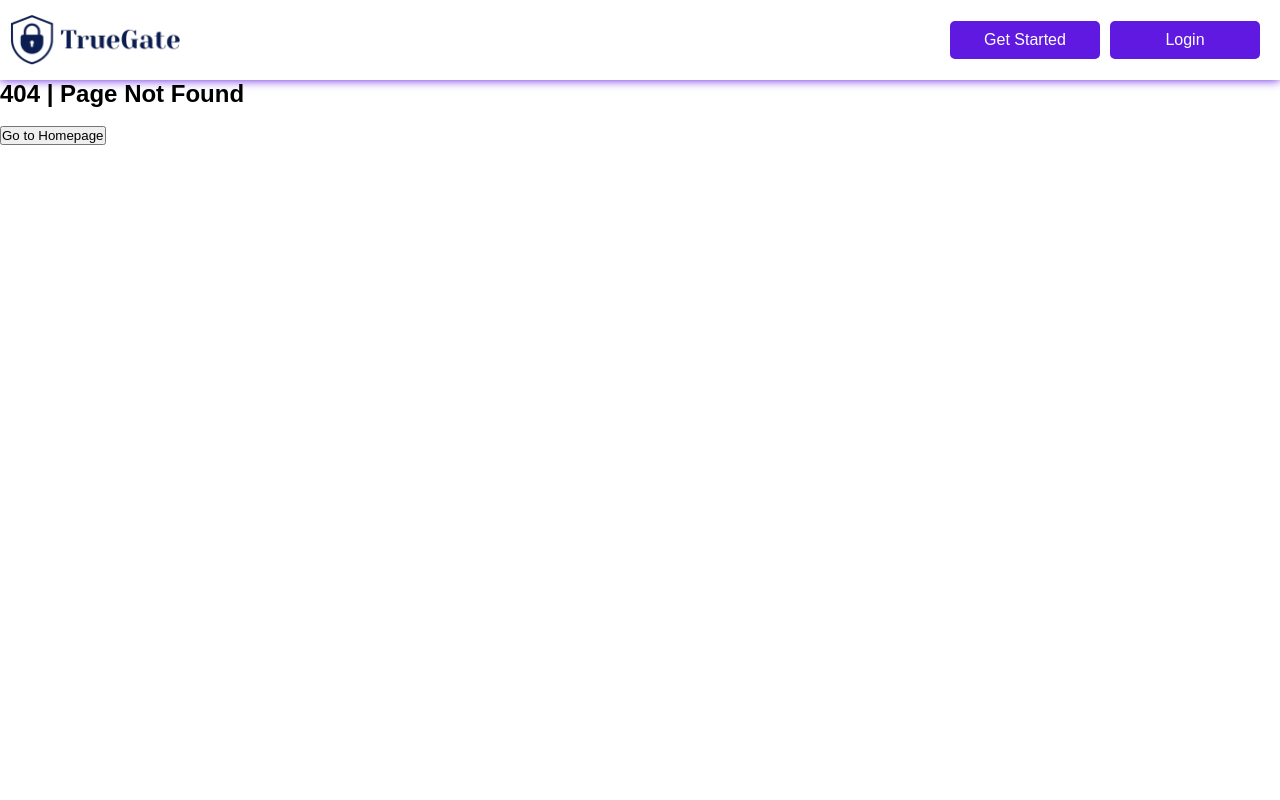
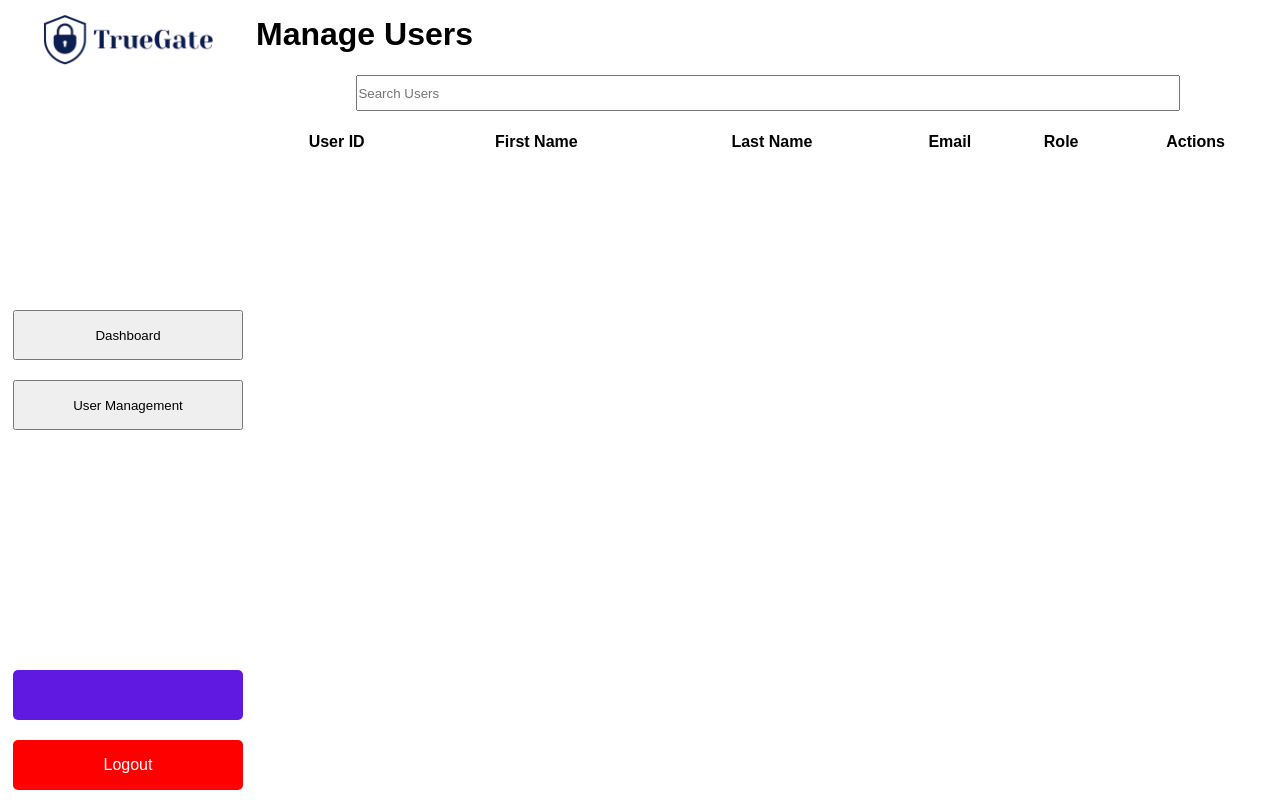
Before and after one commit to akilapilapitiya/TrueGate, a React (Vite) app in the folder frontend/: page /usermanage in a window 1280 px wide. Before the commit this address had no page. Built offline with nearby package versions, Linux system fonts and the light colour scheme.

Commit message:
feat: Added usermanage and Dashboard Interfaces

```diff
--- a/frontend/src/App.jsx
+++ b/frontend/src/App.jsx
@@ -25,6 +25,7 @@ function App() {
         <Route path="profile" element={<Profile />} />
         <Route path="manage" element={<UserManage />} />
         <Route path="resetpassword" element={<PasswordReset/>}/>
+        <Route path="usermanage" element={<UserManage />} />
         <Route path="*" element={<NotFound />} />
       </Route>
     )
--- /dev/null
+++ b/frontend/src/components/LeftNavBar.jsx
@@ -0,0 +1,52 @@
+import '../styles/components/LeftNavBar.css';
+import namedLogo from "../assets/logo-name.png";
+import { useNavigate } from 'react-router-dom';
+import { useDispatch, useSelector } from 'react-redux';
+import { logout } from '../utils/AuthService';
+import { removeUser } from '../utils/userSlice';
+
+  const LeftNavBar = () => {
+  const navigate = useNavigate();
+
+  const dispatch = useDispatch();
+
+  const user = useSelector((state) => state.user.userData);
+
+  const isLoggedIn = !!user;
+  const userName = user?.firstName || "";
+  const userMode = user?.role || "";
+  const originalMode = user?.originalRole || "";
+
+  const handleLogout = () => {
+      logout(navigate, () => dispatch(removeUser()));
+    };
+
+  return (
+    <div className='left-nav-container'>
+        <button className="logo-container" onClick={() => navigate("/")}>
+                <img src={namedLogo} alt="logo" className="logo" />
+              </button>
+
+        <div className="nav-links">
+          <button className='nav-button' onClick={() => navigate("/dashboard")}>
+          Dashboard
+        </button>
+        <button className='nav-button' onClick={() => navigate("/usermanage")}>
+          User Management
+        </button>
+        </div>
+        <div className="profile-div">
+            <button onClick={() => navigate("/profile")} className="profile-link-button">
+              <p className="username">{userName}</p>
+            </button>
+            <button onClick={handleLogout} className="profile-logout-button">
+              Logout
+            </button>
+        </div>
+
+
+    </div>
+  )
+}
+
+export default LeftNavBar
--- a/frontend/src/layout/RootLayout.jsx
+++ b/frontend/src/layout/RootLayout.jsx
@@ -1,17 +1,33 @@
 import Navbar from '../components/Navbar'
-import { Outlet } from 'react-router-dom'
+import { Outlet, useLocation } from 'react-router-dom'
 import '../styles/layout/RootLayout.css'
+import LeftNavBar from '../components/LeftNavBar';
 
 const RootLayout = () => {
+
+  const location = useLocation();
   return (
     <div>
-        <div className="navbar">
-            <Navbar />
-        </div>
-        <div className="main-body">
-            <Outlet />
-        </div>
+  {location.pathname == "/dashboard" || location.pathname == "/usermanage" ? (
+    <div className='column-body'>
+      <div className="left-navbar">
+      <LeftNavBar />
     </div>
+    <div className="dashboard-main-body">
+    <Outlet />
+  </div></div>
+  ) : (
+    <div className='row-body'>
+      <div className="navbar">
+      <Navbar />
+    </div>
+    <div className="main-body">
+    <Outlet />
+  </div></div>
+  )}
+
+
+</div>
   )
 }
 
--- a/frontend/src/pages/Dashboard.jsx
+++ b/frontend/src/pages/Dashboard.jsx
@@ -1,8 +1,11 @@
-import React from 'react'
+import '../styles/pages/Dashboard.css';
 
 const Dashboard = () => {
   return (
-    <div>Dashboard</div>
+    <div className='dashboard-container'>
+      <h1>Dashboard</h1>
+
+    </div>
   )
 }
 
--- a/frontend/src/pages/UserManage.jsx
+++ b/frontend/src/pages/UserManage.jsx
@@ -1,8 +1,27 @@
 import React from 'react'
+import '../styles/pages/UserManage.css';
 
 const UserManage = () => {
   return (
-    <div>UserManage</div>
+    <div className='user-manage-container'>
+      <h1>Manage Users</h1>
+      <div className="search-container">
+        <input type="text" placeholder='Search Users'/>
+      </div>
+      <div className="table-container">
+        <table>
+          <tr>
+            <th>User ID</th>
+            <th>First Name</th>
+            <th>Last Name</th>
+            <th>Email</th>
+            <th>Role</th>
+            <th>Actions</th>
+          </tr>
+
+        </table>
+      </div>
+    </div>
   )
 }
 
--- /dev/null
+++ b/frontend/src/styles/components/LeftNavBar.css
@@ -0,0 +1,51 @@
+.left-nav-container{
+    height: 100%;
+    width: 20vw;
+    display: flex;
+    flex-direction: column;
+    justify-content: space-between;
+    position: fixed;
+}
+
+.logo-container{
+    display: flex;
+    align-items: center;
+    justify-content: center;
+    height: 10vh;
+    width: auto;
+    margin: 0;
+    padding: 0 10px;
+    background-color: transparent;
+    border: none;
+    cursor: pointer;
+
+}
+
+.nav-links{
+    display: flex;
+    flex-direction: column;
+    width: 100%;
+    align-items: center;
+    justify-content: center;
+
+}
+
+.nav-button{
+    width: 90%;
+    height: 50px;
+    margin: 10px 0;
+}
+
+.profile-div{
+    display: flex;
+    flex-direction: column;
+    width: 100%;
+    align-items: center;
+    justify-content: center;
+}
+
+.profile-link-button, .profile-logout-button{
+    width: 90%;
+    height: 50px;
+    margin: 10px 0;
+}
--- a/frontend/src/styles/components/Navbar.css
+++ b/frontend/src/styles/components/Navbar.css
@@ -7,7 +7,6 @@
     display: flex;
     flex-direction: row;
     justify-content: space-between;
-    box-shadow: #5f19e0 0px 0px 10px  ;
 }
 
 .logo-container{
@@ -97,6 +96,7 @@ a:hover{
     border: none;
     cursor: pointer;
     font-size: 1rem;
+    height: 50px;
 }
 
 .mode-link-button{
@@ -104,6 +104,7 @@ a:hover{
     color: var(--navbar-button-font-color);
     padding: 10px 20px;
     border-radius: 5px;
+    height: 50px;
     border: none;
     cursor: pointer;
     font-size: 1rem;
@@ -114,6 +115,7 @@ a:hover{
     color: var(--navbar-button-font-color);
     padding: 10px 20px;
     border-radius: 5px;
+    height: 50px;
     border: none;
     cursor: pointer;
     font-size: 1rem;
--- a/frontend/src/styles/layout/RootLayout.css
+++ b/frontend/src/styles/layout/RootLayout.css
@@ -4,11 +4,18 @@
     font-family: 'Poppins', sans-serif;
 }
 
-body{
+.row-body{
     width: 100vw;
     height: 100vh;
     display: flex;
     flex-direction: column;
+}
+
+.column-body{
+    width: 100vw;
+    height: 100vh;
+    display: flex;
+    flex-direction: row;
 }
 
 .navbar{
@@ -20,3 +27,13 @@ body{
     width: 100%;
     min-height: 90vh;
 }
+
+.left-navbar{
+    height: 100vh;
+    width: 20vw;
+}
+
+.dashboard-main-body{
+    height:100vh;
+    width: 80vw;
+}
--- /dev/null
+++ b/frontend/src/styles/pages/Dashboard.css
@@ -0,0 +1,8 @@
+.dashboard-container {
+    width: 100%;
+    min-height: 98vh;
+    padding-top: 2vh;
+    display: flex;
+    flex-direction: column;
+    gap: 20px;
+}
--- /dev/null
+++ b/frontend/src/styles/pages/UserManage.css
@@ -0,0 +1,27 @@
+.user-manage-container {
+    width: 100%;
+    min-height: 98vh;
+    padding-top: 2vh;
+    display: flex;
+    flex-direction: column;
+    gap: 20px;
+}
+
+.search-container{
+    width: 100%;
+    height: 5vh;
+    display: flex;
+    align-items: center;
+    justify-content: center;
+}
+
+.search-container input {
+    width: 80%;
+    height: 4vh;
+}
+
+table{
+    width: 100%;
+    height: 100%;
+    border-collapse: collapse;
+}
```
Also changed, not shown: frontend/src/data/user.json (line endings or trailing spaces).
